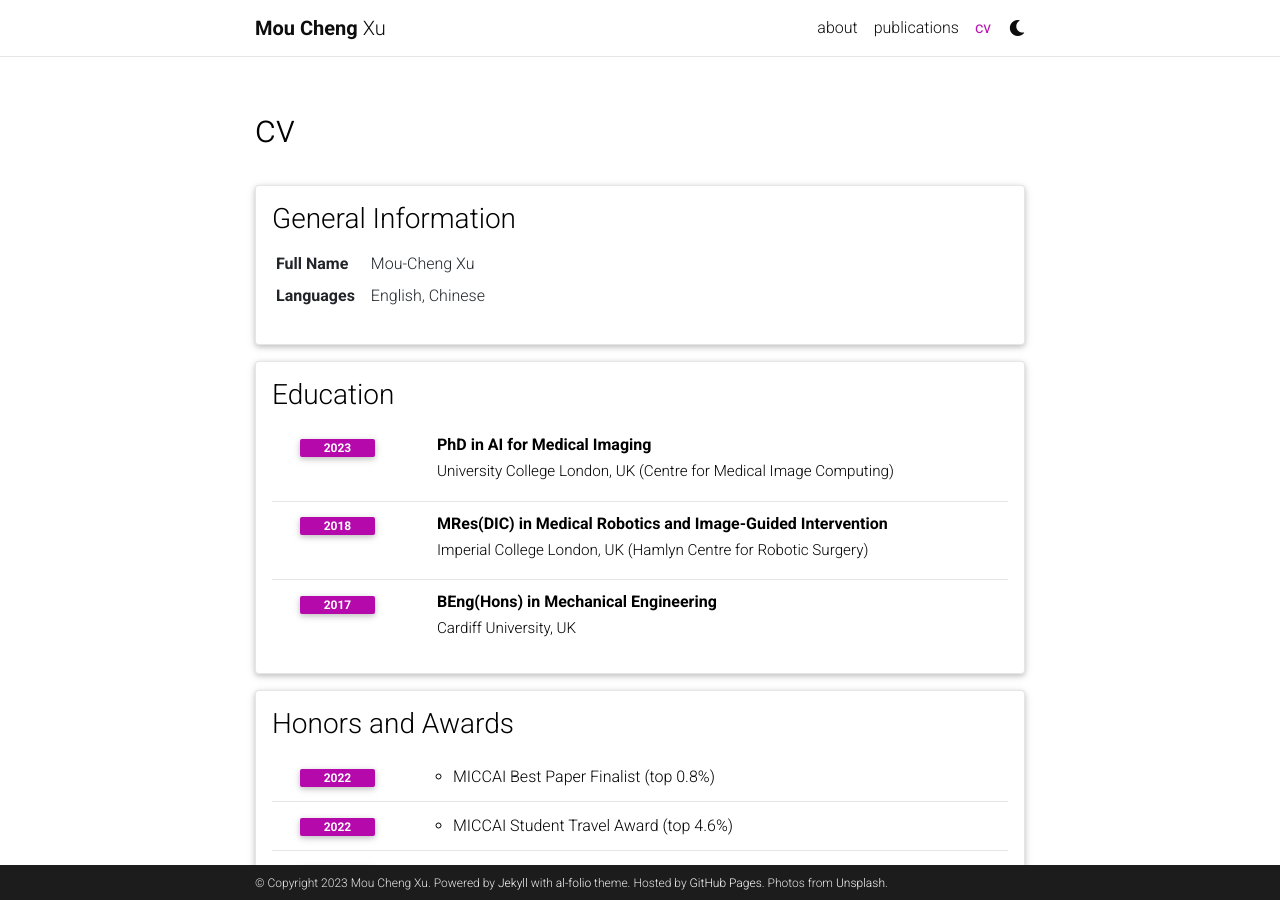
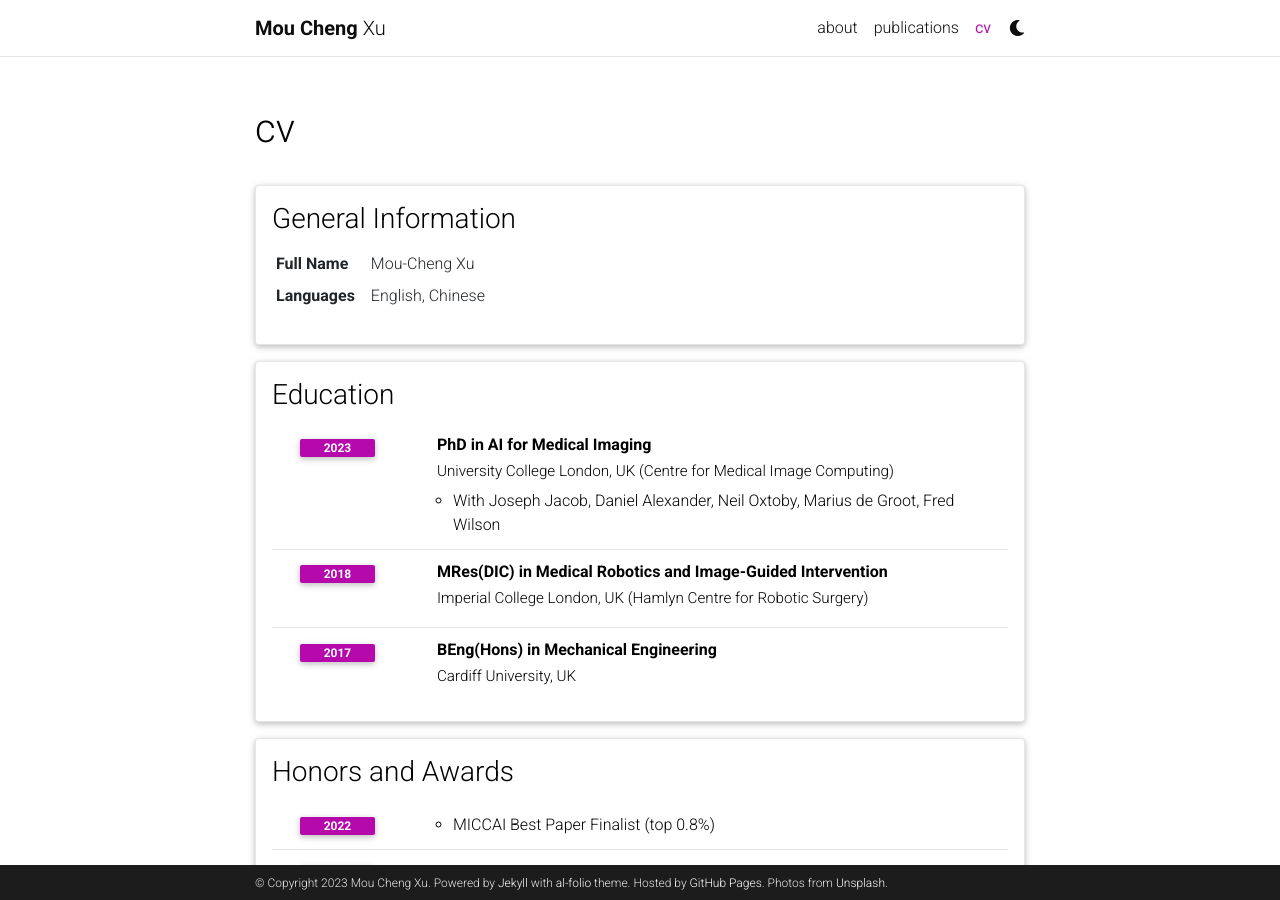
Before and after one commit to moucheng2017/moucheng2017.github.io, a Jekyll site: the page built from _pages/cv.md, in a window 1280 px wide and 900 px high. Built offline with Jekyll 4.4.1, drawn with Linux system fonts in a browser that asks for light colours; comment, search, counter and statistics services are not loaded; a style sheet for code colours, icons or effects is not loaded.

Commit message:
Update cv.yml adding supervisors

```diff
--- a/_data/cv.yml
+++ b/_data/cv.yml
@@ -11,6 +11,8 @@
   contents:
     - title: PhD in AI for Medical Imaging
       institution: University College London, UK (Centre for Medical Image Computing)
+      items:
+        - With Joseph Jacob, Daniel Alexander, Neil Oxtoby, Marius de Groot, Fred Wilson
       year: 2023
 
     - title: MRes(DIC) in Medical Robotics and Image-Guided Intervention
```
